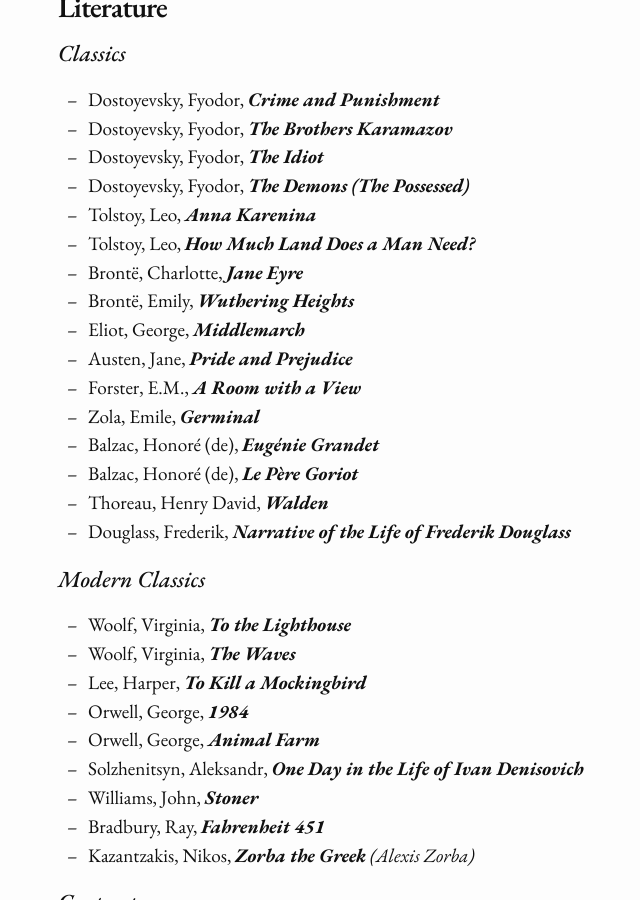
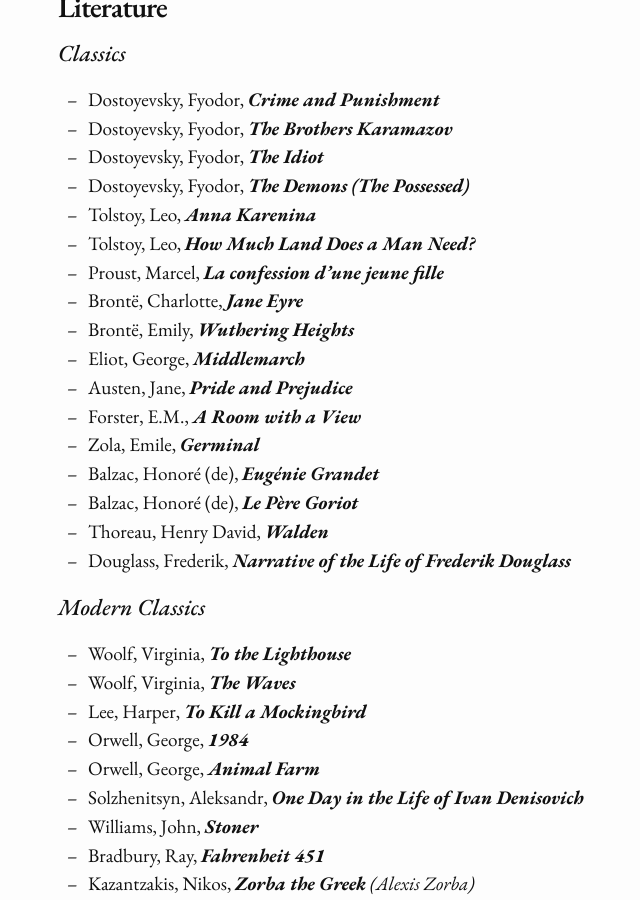
Before and after one commit to paulmelki/paulmelki.github.io, a Jekyll site: the page built from reads.md, in a window 1280 px wide and 900 px high, scrolled down 418 px. Shown: the whole window, without its empty margins (137-777 px from the left). Built offline with Jekyll 4.4.1, drawn with Linux system fonts in a browser that asks for light colours; nearby versions of some CDN libraries; some web fonts are replaced.

Commit message:
Update reads.md

```diff
--- a/reads.md
+++ b/reads.md
@@ -19,6 +19,7 @@ If you read any of these works and wish to discuss them, feel free to contact me
 - Dostoyevsky, Fyodor, ***The Demons (The Possessed)***
 - Tolstoy, Leo, ***Anna Karenina***
 - Tolstoy, Leo, ***How Much Land Does a Man Need?***
+- Proust, Marcel, ***La confession d'une jeune fille***
 - Brontë, Charlotte, ***Jane Eyre***
 - Brontë, Emily, ***Wuthering Heights***
 - Eliot, George, ***Middlemarch***
```
